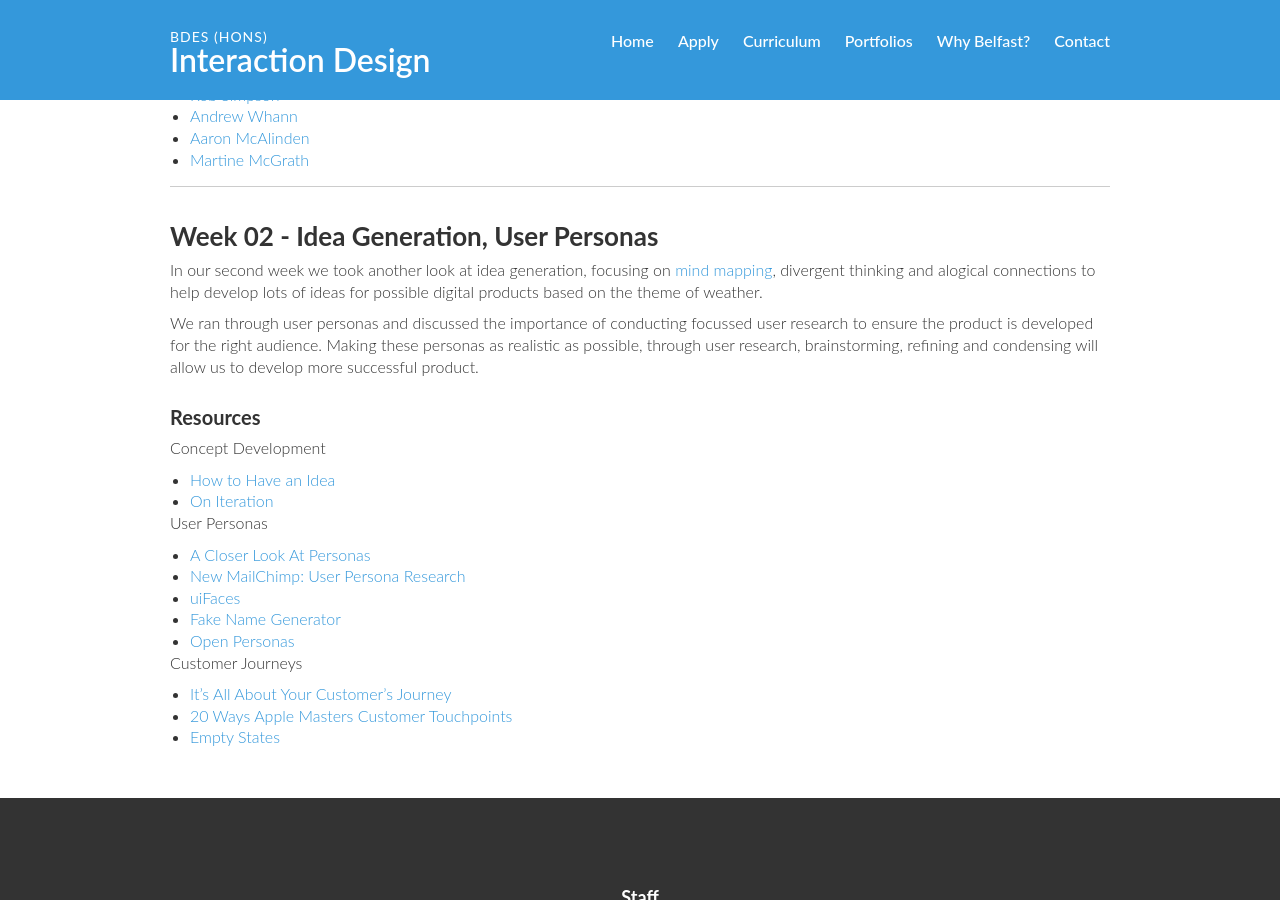
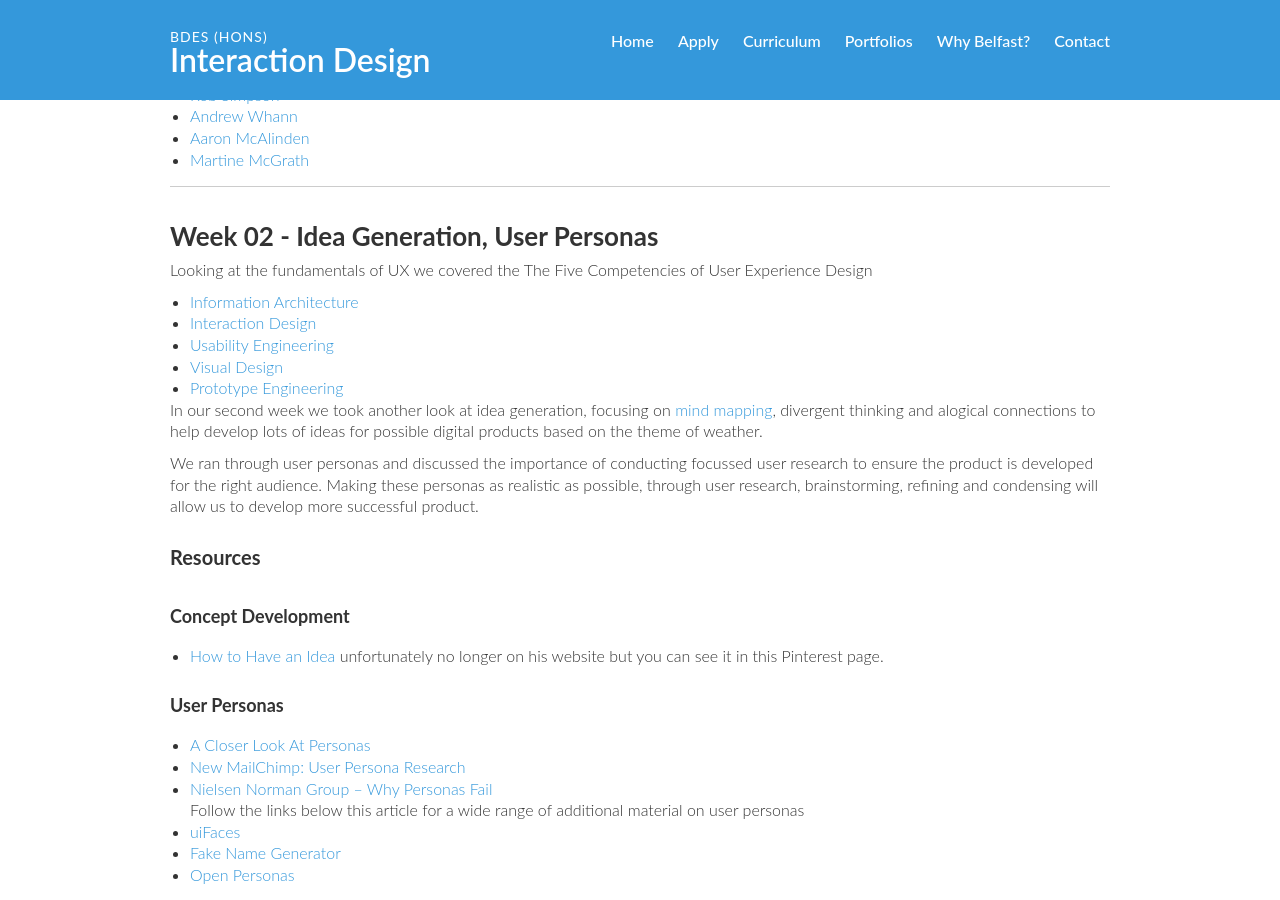
Before and after one commit to ixdbelfast/ixdbelfast.github.io, a Jekyll site: the page built from modules/IXD303/IXD303.md, in a window 1280 px wide and 900 px high, scrolled down 1399 px. Built offline with Jekyll 4.4.1, drawn with Linux system fonts in a browser that asks for light colours; our own code applies the rules of GitHub Pages for plain Markdown files; some of the changed text lies outside the part shown.

Commit message:
Updating a few dead links, adding new material

```diff
--- a/modules/IXD303/IXD303.md
+++ b/modules/IXD303/IXD303.md
@@ -45,6 +45,13 @@
 Week 02 - Idea Generation, User Personas
 ----------------------------------------
 
+Looking at the fundamentals of UX we covered the The Five Competencies of User Experience Design
+- [Information Architecture](https://www.iainstitute.org/)
+- [Interaction Design](https://ixda.org/)
+- [Usability Engineering](https://www.interaction-design.org/literature/article/what-is-a-usability-engineer)
+- [Visual Design](http://www.uxbooth.com/articles/how-visual-design-makes-for-great-ux/)
+- [Prototype Engineering](https://uxdesign.cc/ux-engineering-is-rocket-fuel-for-product-development-26ae1e8ac50)
+
 In our second week we took another look at idea generation, focusing on [mind mapping](http://www.tonybuzan.com/about/mind-mapping/), divergent thinking and alogical connections to help develop lots of ideas for possible digital products based on the theme of weather.
 
 <!-- **Don't forget to sign up to [InVision's Education Edition](http://www.invisionapp.com/education-signup)**. You should have education access code, if not, drop me a line. -->
@@ -56,26 +63,29 @@
 We also touched on [calls to action](https://boagworld.com/design/10-techniques-for-an-effective-call-to-action/), looking at how we can attract user to our product. Everything's a journey and we need to consider every single step our customers are likely to take through that journey from the initial sign up to final sign off. -->
 
 ### Resources
-Concept Development
-- [How to Have an Idea](http://www.frankchimero.com/writing/how-to-have-an-idea/)
-- [On Iteration](http://www.frankchimero.com/writing/on-iteration/)
+#### Concept Development
+- [How to Have an Idea](https://www.pinterest.co.uk/pin/384283780676024233/) unfortunately no longer on his website but you can see it in this Pinterest page.
 
-User Personas
+#### User Personas
 - [A Closer Look At Personas](https://www.smashingmagazine.com/2014/08/a-closer-look-at-personas-part-1/)
 - [New MailChimp: User Persona Research](https://blog.mailchimp.com/new-mailchimp-user-persona-research/)
+- [Nielsen Norman Group – Why Personas Fail](https://www.nngroup.com/articles/why-personas-fail/)
+    Follow the links below this article for a wide range of additional material on user personas
 - [uiFaces](http://www.uifaces.com)
 - [Fake Name Generator](http://www.fakenamegenerator.com)
-- [Open Personas](http://www.openpersonas.com)
+- [Open Personas](http://www.openpersonas.tumblr.com/)
 
-Customer Journeys
-- [It’s All About Your Customer’s Journey](https://experiencematters.blog/tag/lego/)
-- [20 Ways Apple Masters Customer Touchpoints](http://www.forbes.com/sites/michellegreenwald/2014/05/21/20-ways-apple-masters-customer-touchpoints-why-its-great-for-business/#e677b0e3b350)
-- [Empty States](http://emptystat.es/)
 
-<!---
+#### Pattern Libraries
+- [Pattern Lab](http://patternlab.io)
+- [On Building Component Libraries](https://clearleft.com/posts/on-building-component-libraries
 
-#### Deliverables
-Initial Concepts (Paper)
+#### Psychology
+- [UX Design and Psychology](https://www.smashingmagazine.com/2016/01/combining-ux-design-and-psychology-to-change-user-behavior/)
+-[Psychology for Designers](http://psychologyfordesigners.com/)
+
+
+<!--
 
 ---
 
```
Also changed, not shown: other parts of modules/IXD303/IXD303.md (+5 -0 lines).
